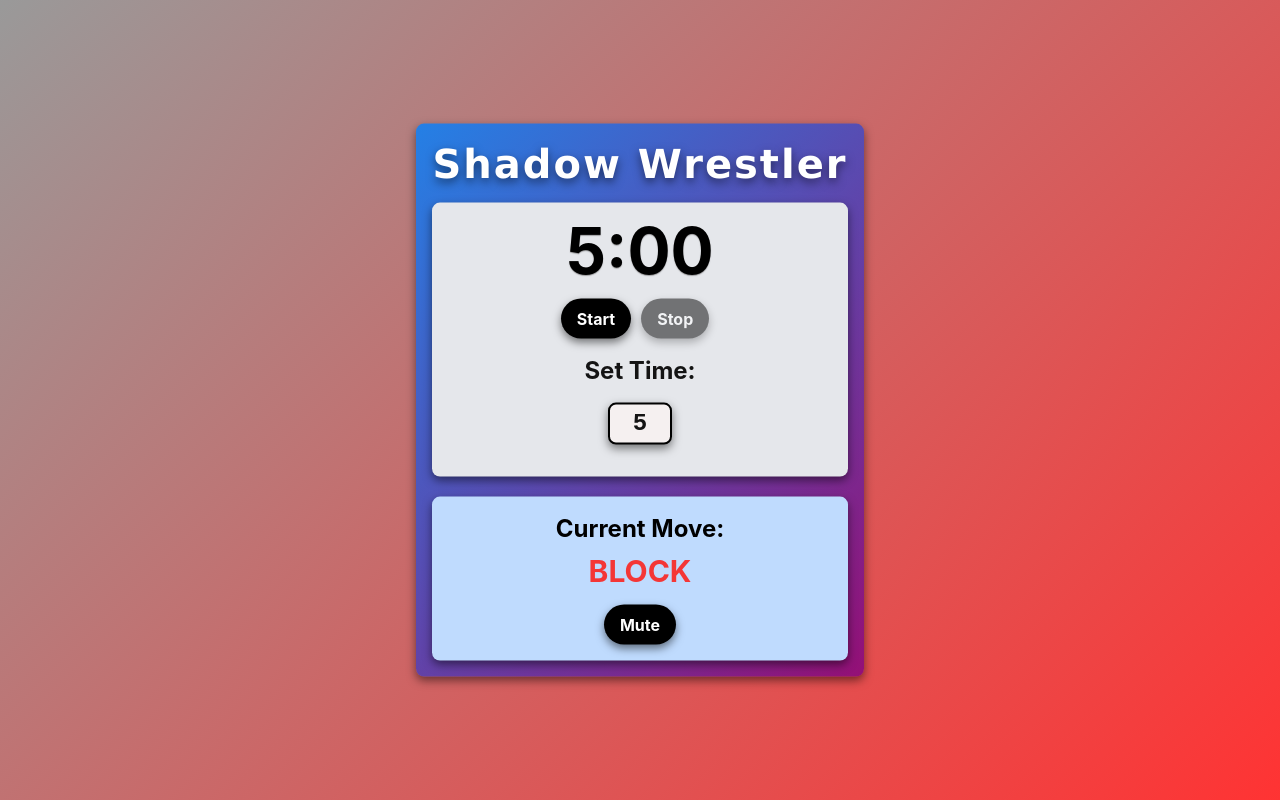
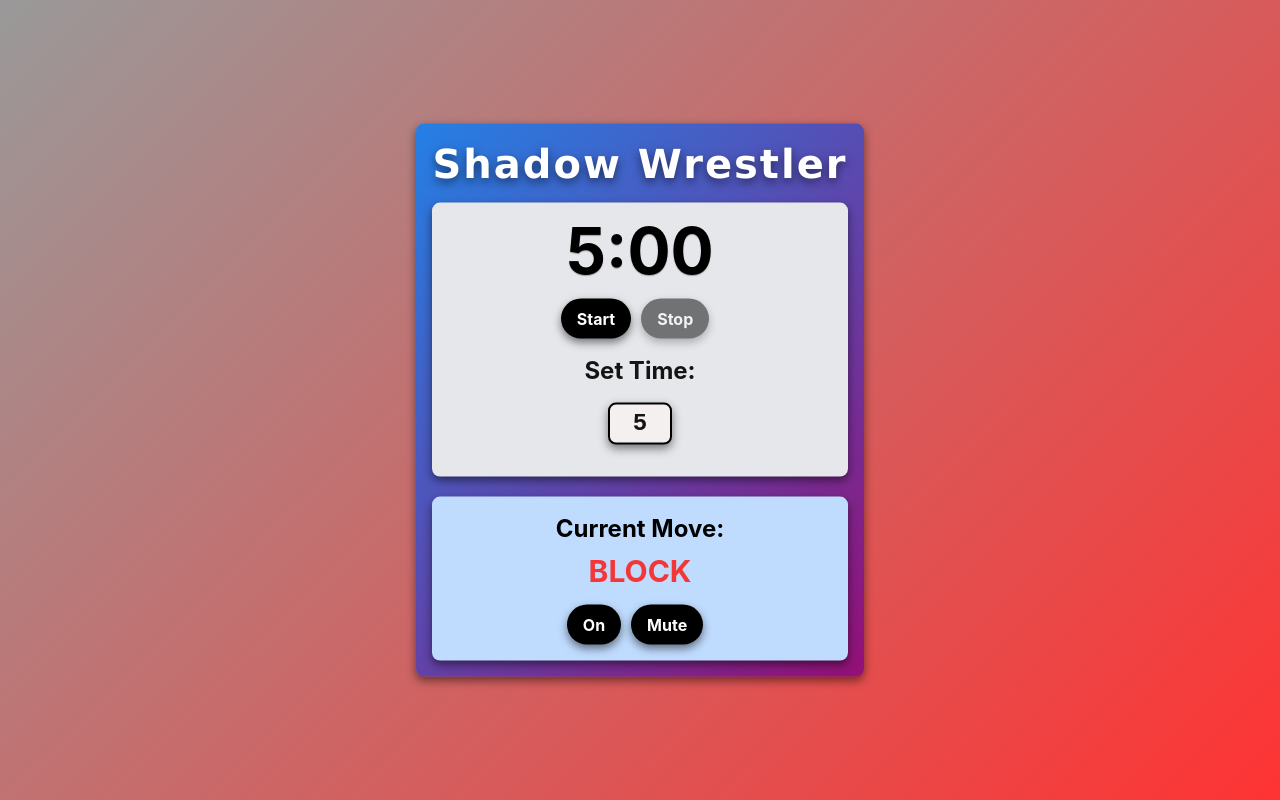
Before and after one commit to JDelott/jdelott.github.io, a React (Create React App) app: page / in a window 1280 px wide. Built offline with nearby package versions, Linux system fonts and the light colour scheme.

Commit message:
on off button progress

```diff
--- a/src/App.js
+++ b/src/App.js
@@ -2,7 +2,6 @@ import React from 'react';
 import './App.css';
 import Timer from './Timer';
 import Moves from './Moves';
-import './styles.css';
 import { isSpeechSynthesisSupported } from './speechUtils';
 import './custom-tailwind.css';
 import Title from './Title';
--- a/src/Moves.js
+++ b/src/Moves.js
@@ -5,47 +5,63 @@ const moves = ['SHOOT', 'SPRAWL', 'BLOCK'];
 
 function Moves() {
   const [currentMove, setCurrentMove] = useState('');
-  const [speed, setSpeed] = useState(3000); // Initial speed (3 seconds)
-  const [isMuted, setIsMuted] = useState(false); // Initialize mute status to false
+  const [isMuted, setIsMuted] = useState(false);
+  const [isCommandsEnabled, setIsCommandsEnabled] = useState(true);
 
-  // Function to announce a move using speech synthesis
+  useEffect(() => {
+    const announceMove = () => {
+      if (isCommandsEnabled) {
+        const randomMove = moves[Math.floor(Math.random() * moves.length)];
+        setCurrentMove(randomMove);
+        // Speak the move only if not muted
+        if (!isMuted) {
+          speak(randomMove);
+        }
+      }
+    };
+
+    const moveInterval = setInterval(announceMove, 3000);
+
+    return () => clearInterval(moveInterval);
+  }, [isMuted, isCommandsEnabled]);
+
   const speak = (text) => {
-    if ('speechSynthesis' in window && !isMuted) {
+    if ('speechSynthesis' in window) {
       const utterance = new SpeechSynthesisUtterance(text);
       speechSynthesis.speak(utterance);
     } else {
-      console.error('Speech synthesis is not supported in this browser or is muted.');
+      console.error('Speech synthesis is not supported in this browser.');
     }
   };
-
-  useEffect(() => {
-    const announceMove = () => {
-      const randomMove = moves[Math.floor(Math.random() * moves.length)];
-      setCurrentMove(randomMove);
-      setSpeed(Math.random() * 2000 + 2000); // Random speed between 2 to 4 seconds
-
-      // Call the speak function to announce the move
-      speak(randomMove);
-    };
-
-    const moveInterval = setInterval(announceMove, speed);
-
-    return () => clearInterval(moveInterval);
-  }, [speed, isMuted]);
 
   return (
     <div className="moves-container">
       <h2 className="moves-heading">Current Move:</h2>
       <p className="moves-text">{currentMove}</p>
+      <div className="flex items-center space-x-4">
+        <label className="checkbox-label ml-2"></label>
+        <div className="flex space-x-4">
+          <button
+            onClick={() => setIsCommandsEnabled(!isCommandsEnabled)}
+            className={`timer-button ${
+              isCommandsEnabled ? 'on-button' : 'off-button'
+            }`}
+          >
+            {isCommandsEnabled ? 'On' : 'Off'}
+          </button>
           <button
             onClick={() => setIsMuted(!isMuted)}
-        className={`moves-button ${
-          isMuted ? 'moves-mute-button moves-mute-bg' : 'moves-mute-button moves-unmute-bg'
+            className={`timer-button ${
+              isMuted
+                ? 'moves-mute-button moves-mute-bg'
+                : 'moves-unmute-button moves-unmute-bg'
             }`}
           >
             {isMuted ? 'Unmute' : 'Mute'}
           </button>
         </div>
+      </div>
+    </div>
   );
 }
 
--- a/src/custom-tailwind.css
+++ b/src/custom-tailwind.css
@@ -255,3 +255,13 @@ body {
   padding-bottom: 1rem;
   text-shadow: 0 1px 1px rgba(81, 79, 79, 0.5);
 }
+
+.on-button {
+  background-color: black; /* Green background when enabled */
+  color: white;
+}
+
+.off-button {
+  background-color: gray; /* Red background when disabled */
+  color: white;
+}
```
Lines whose indentation alone changed are shown as unchanged.
